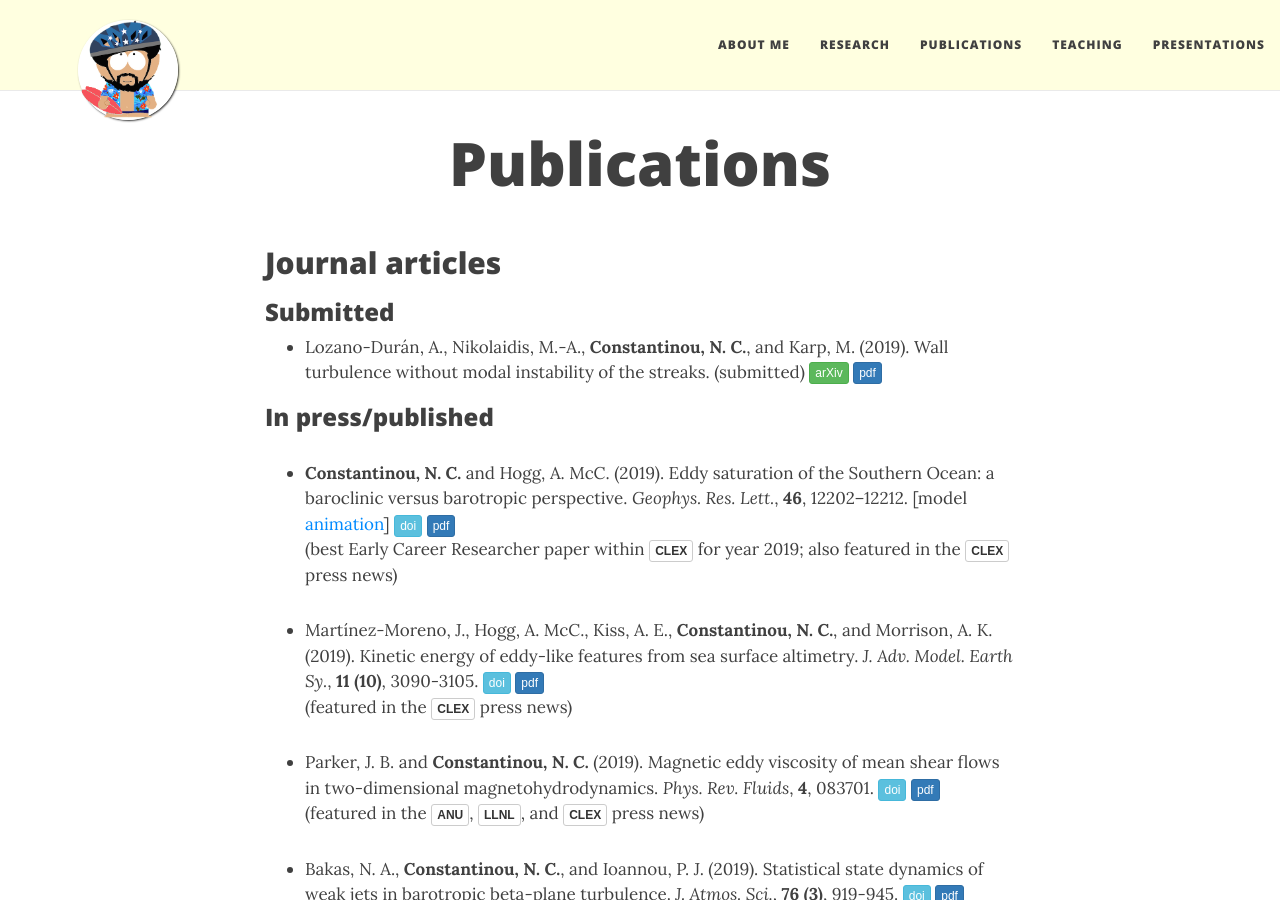
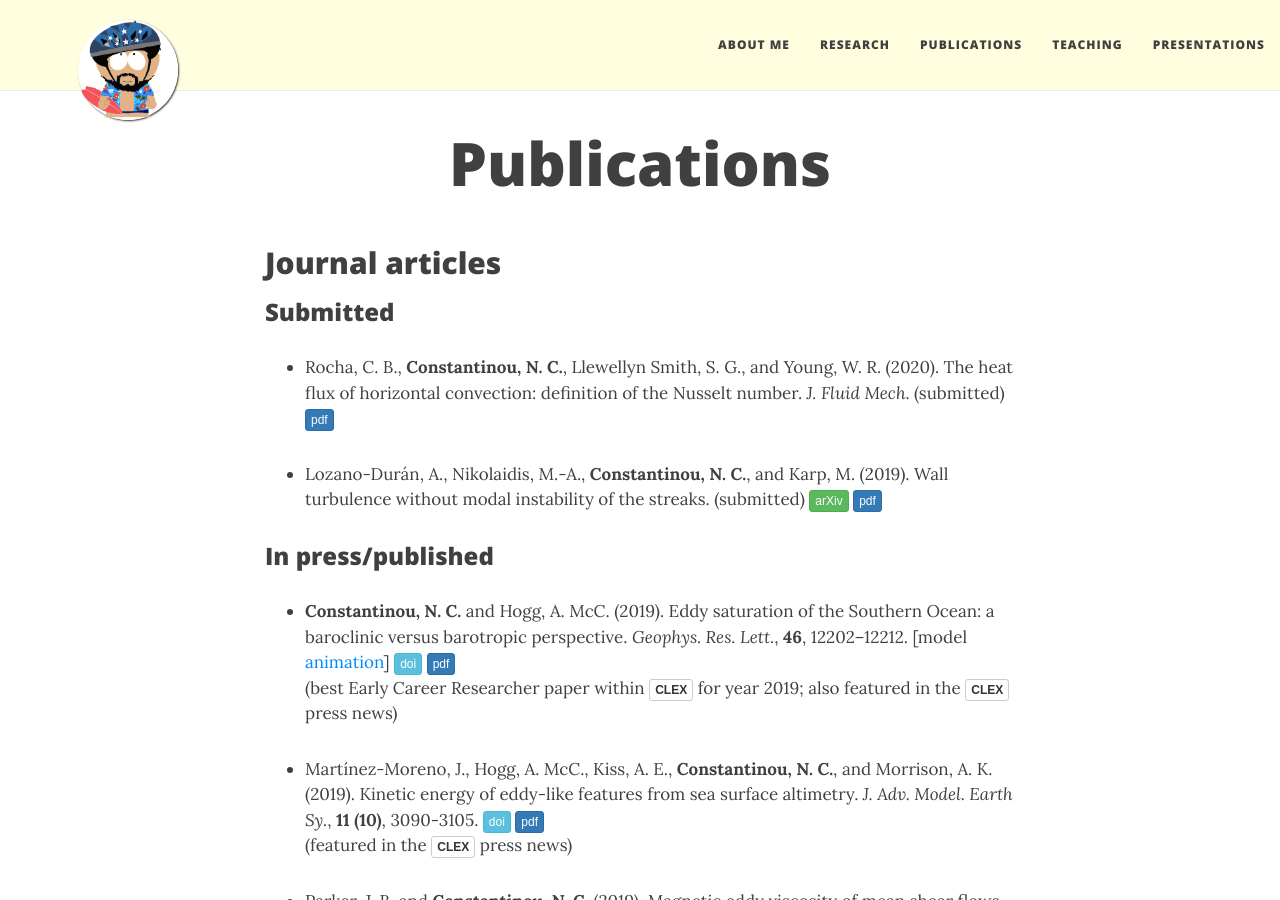
Before and after one commit to navidcy/navidcy.github.io, a Jekyll site: the page built from publications.md, in a window 1280 px wide and 900 px high. Built offline with Jekyll 4.4.1, drawn with Linux system fonts in a browser that asks for light colours; nearby versions of some CDN libraries; comment, search, counter and statistics services are not loaded.

Commit message:
adds HC-Nu-Definition paper

```diff
--- a/publications.md
+++ b/publications.md
@@ -11,8 +11,10 @@
 ### Submitted
 
 <!--
-- Rocha, C. B., **Constantinou, N. C.**, Bossy, T., Llewellyn Smith, S. G., and  Young, W. R. (2019). The heat flux of horizontal convection: definition of the Nusselt number. _J. Fluid Mech._ (submitted) [<span class="btn btn-success btn-xs{{end}}" style="font-family:sans-serif;">arXiv</span>][arXiv:1906.01929]{:target="_blank"} [<span class="btn btn-primary btn-xs{{end}}" style="font-family:sans-serif;">pdf</span>][TrackEddies-SSH]
+- Rocha, C. B., **Constantinou, N. C.**, Llewellyn Smith, S. G., and  Young, W. R. (2020). The heat flux of horizontal convection: Nusselt number scaling. _J. Fluid Mech._ (submitted) [<span class="btn btn-success btn-xs{{end}}" style="font-family:sans-serif;">arXiv</span>][arXiv:1906.01929]{:target="_blank"} [<span class="btn btn-primary btn-xs{{end}}" style="font-family:sans-serif;">pdf</span>][TrackEddies-SSH]
 -->
+
+- Rocha, C. B., **Constantinou, N. C.**, Llewellyn Smith, S. G., and  Young, W. R. (2020). The heat flux of horizontal convection: definition of the Nusselt number. _J. Fluid Mech._ (submitted) <!--[<span class="btn btn-success btn-xs{{end}}" style="font-family:sans-serif;">arXiv</span>][arXiv:1906.01929]{:target="_blank"}--> [<span class="btn btn-primary btn-xs{{end}}" style="font-family:sans-serif;">pdf</span>][HCNuDefinition]
 
 - Lozano-Durán, A., Nikolaidis, M.-A., **Constantinou, N. C.**, and Karp, M. (2019). Wall turbulence without modal instability of the streaks. (submitted) [<span class="btn btn-success btn-xs{{end}}" style="font-family:sans-serif;">arXiv</span>][arXiv:1909.05490]{:target="_blank"} [<span class="btn btn-primary btn-xs{{end}}" style="font-family:sans-serif;">pdf</span>][modallystableturbulence]
 
@@ -96,6 +98,7 @@
 ## Doctoral thesis
 - Formation of large-scale structures by turbulence in rotating planets, Ph.D. thesis, National and Kapodistrian University of Athens, 2015. [<span class="btn btn-primary btn-xs{{end}}" style="font-family:sans-serif;">pdf</span>][phd_eng]
 
+[HCNuDefinition]: HCNuDefinition.pdf
 [modallystableturbulence]: ModallyStableTurb.pdf
 [eddysaturation-BC-BT]: EddySaturation-BC-BT.pdf
 [TrackEddies-SSH]: TrackEddies-SSH.pdf
```
Also changed, not shown: 1 other file.
